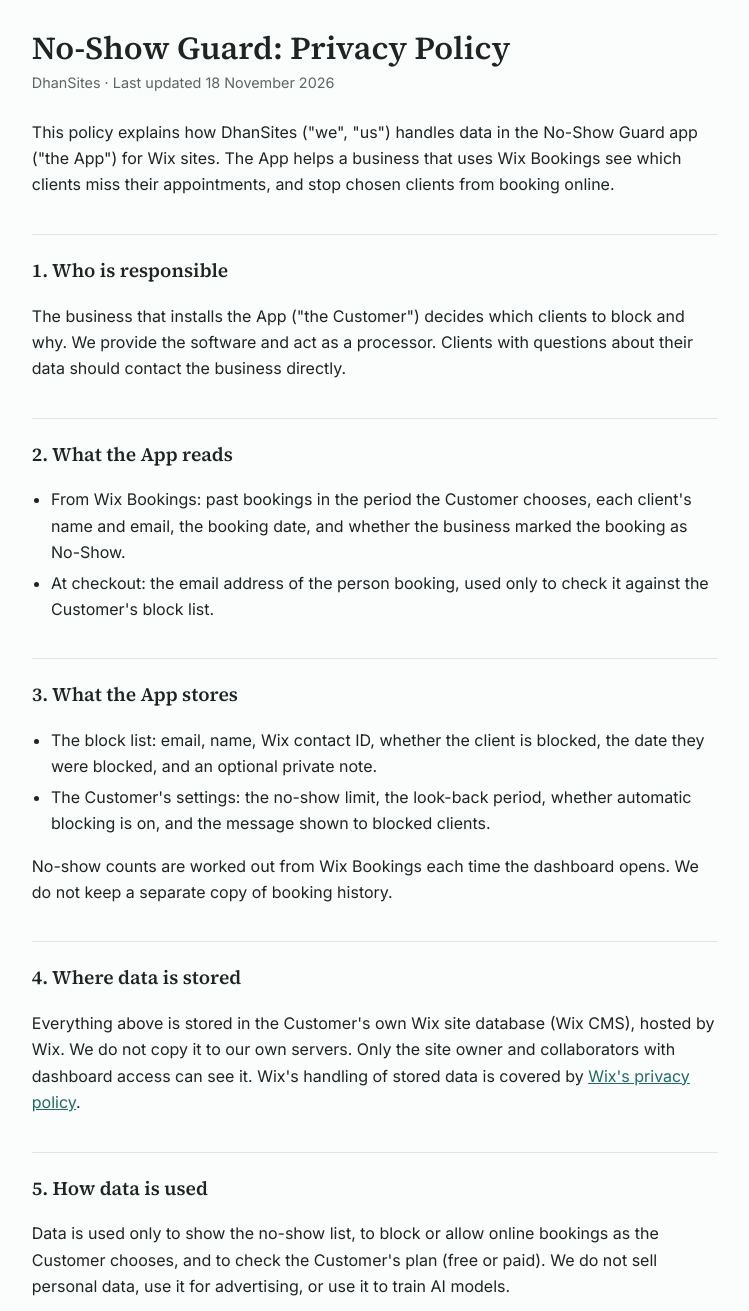
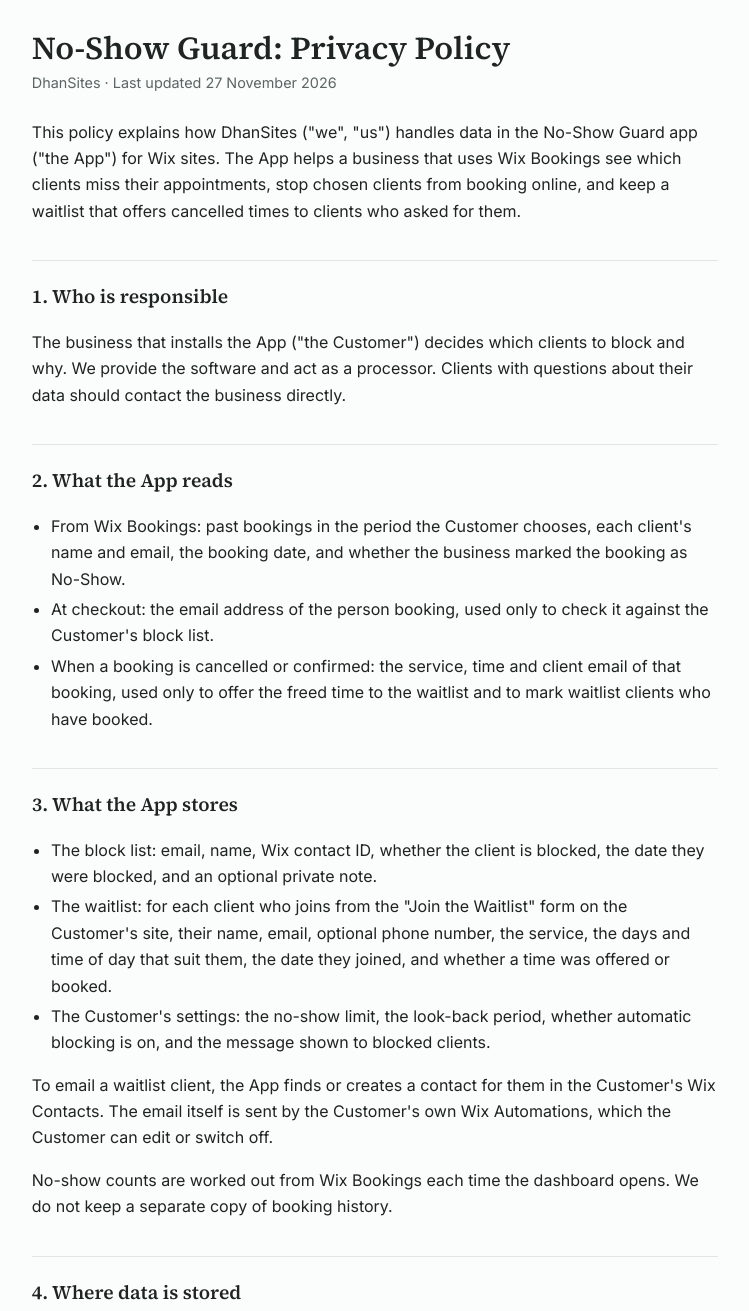
Before and after one commit to dhansites-lgtm/privacy, a plain HTML site: page no-show-guard.html in a window 1280 px wide. Shown: the part 107-1418 px from the top of the page, without its empty margins (265-1014 px from the left). Drawn offline with Linux system fonts and the light colour scheme.

Commit message:
No-Show Guard policy: waitlist data

```diff
--- a/no-show-guard.html
+++ b/no-show-guard.html
@@ -24,31 +24,34 @@ nav{font-size:.9rem;margin:0 0 32px}nav a{margin-right:16px}footer{margin-top:48
 <main>
 <nav><a href="./">All apps</a><a href="clinic-intake-and-consent.html">Clinic Intake and Consent</a><a href="client-content-checklist.html">Client Content Checklist</a><a href="no-show-guard.html">No-Show Guard</a><a href="booking-price-rules.html">Booking Price Rules</a><a href="gst-invoices-for-bookings.html">GST Invoices for Bookings</a><a href="one-click-booking.html">One-Click Booking</a></nav>
 <h1>No-Show Guard: Privacy Policy</h1>
-<p class="meta">DhanSites &middot; Last updated 18 November 2026</p>
-<p>This policy explains how DhanSites ("we", "us") handles data in the No-Show Guard app ("the App") for Wix sites. The App helps a business that uses Wix Bookings see which clients miss their appointments, and stop chosen clients from booking online.</p>
+<p class="meta">DhanSites &middot; Last updated 27 November 2026</p>
+<p>This policy explains how DhanSites ("we", "us") handles data in the No-Show Guard app ("the App") for Wix sites. The App helps a business that uses Wix Bookings see which clients miss their appointments, stop chosen clients from booking online, and keep a waitlist that offers cancelled times to clients who asked for them.</p>
 <h2>1. Who is responsible</h2>
 <p>The business that installs the App ("the Customer") decides which clients to block and why. We provide the software and act as a processor. Clients with questions about their data should contact the business directly.</p>
 <h2>2. What the App reads</h2>
 <ul>
 <li>From Wix Bookings: past bookings in the period the Customer chooses, each client's name and email, the booking date, and whether the business marked the booking as No-Show.</li>
 <li>At checkout: the email address of the person booking, used only to check it against the Customer's block list.</li>
+<li>When a booking is cancelled or confirmed: the service, time and client email of that booking, used only to offer the freed time to the waitlist and to mark waitlist clients who have booked.</li>
 </ul>
 <h2>3. What the App stores</h2>
 <ul>
 <li>The block list: email, name, Wix contact ID, whether the client is blocked, the date they were blocked, and an optional private note.</li>
+<li>The waitlist: for each client who joins from the "Join the Waitlist" form on the Customer's site, their name, email, optional phone number, the service, the days and time of day that suit them, the date they joined, and whether a time was offered or booked.</li>
 <li>The Customer's settings: the no-show limit, the look-back period, whether automatic blocking is on, and the message shown to blocked clients.</li>
 </ul>
+<p>To email a waitlist client, the App finds or creates a contact for them in the Customer's Wix Contacts. The email itself is sent by the Customer's own Wix Automations, which the Customer can edit or switch off.</p>
 <p>No-show counts are worked out from Wix Bookings each time the dashboard opens. We do not keep a separate copy of booking history.</p>
 <h2>4. Where data is stored</h2>
 <p>Everything above is stored in the Customer's own Wix site database (Wix CMS), hosted by Wix. We do not copy it to our own servers. Only the site owner and collaborators with dashboard access can see it. Wix's handling of stored data is covered by <a href="https://www.wix.com/about/privacy">Wix's privacy policy</a>.</p>
 <h2>5. How data is used</h2>
-<p>Data is used only to show the no-show list, to block or allow online bookings as the Customer chooses, and to check the Customer's plan (free or paid). We do not sell personal data, use it for advertising, or use it to train AI models.</p>
+<p>Data is used only to show the no-show list, to block or allow online bookings as the Customer chooses, to email waitlist clients when a matching time opens up, and to check the Customer's plan (free or paid). We do not sell personal data, use it for advertising, or use it to train AI models.</p>
 <h2>6. Fairness to clients</h2>
 <p>A blocked client can still contact the business directly. The App never cancels existing bookings and never charges clients. If the App cannot complete its check, the booking goes ahead.</p>
 <h2>7. Sharing</h2>
 <p>Data is shared only with the Customer and their site collaborators, with Wix as the hosting platform, and with authorities where the law requires it.</p>
 <h2>8. Retention and deletion</h2>
-<p>Block list entries stay until the Customer unblocks or removes them, or deletes the site. If the App is uninstalled, the stored data may remain in the site's CMS until the Customer deletes it.</p>
+<p>Waitlist entries stay until the Customer removes or deletes them. Block list entries stay until the Customer unblocks or removes them, or deletes the site. If the App is uninstalled, the stored data may remain in the site's CMS until the Customer deletes it.</p>
 <h2>9. Your rights</h2>
 <p>Depending on where you live, you may have rights to access, correct or delete your personal data. Clients: contact the business. Businesses: contact us below.</p>
 <h2>10. Changes</h2>
```
